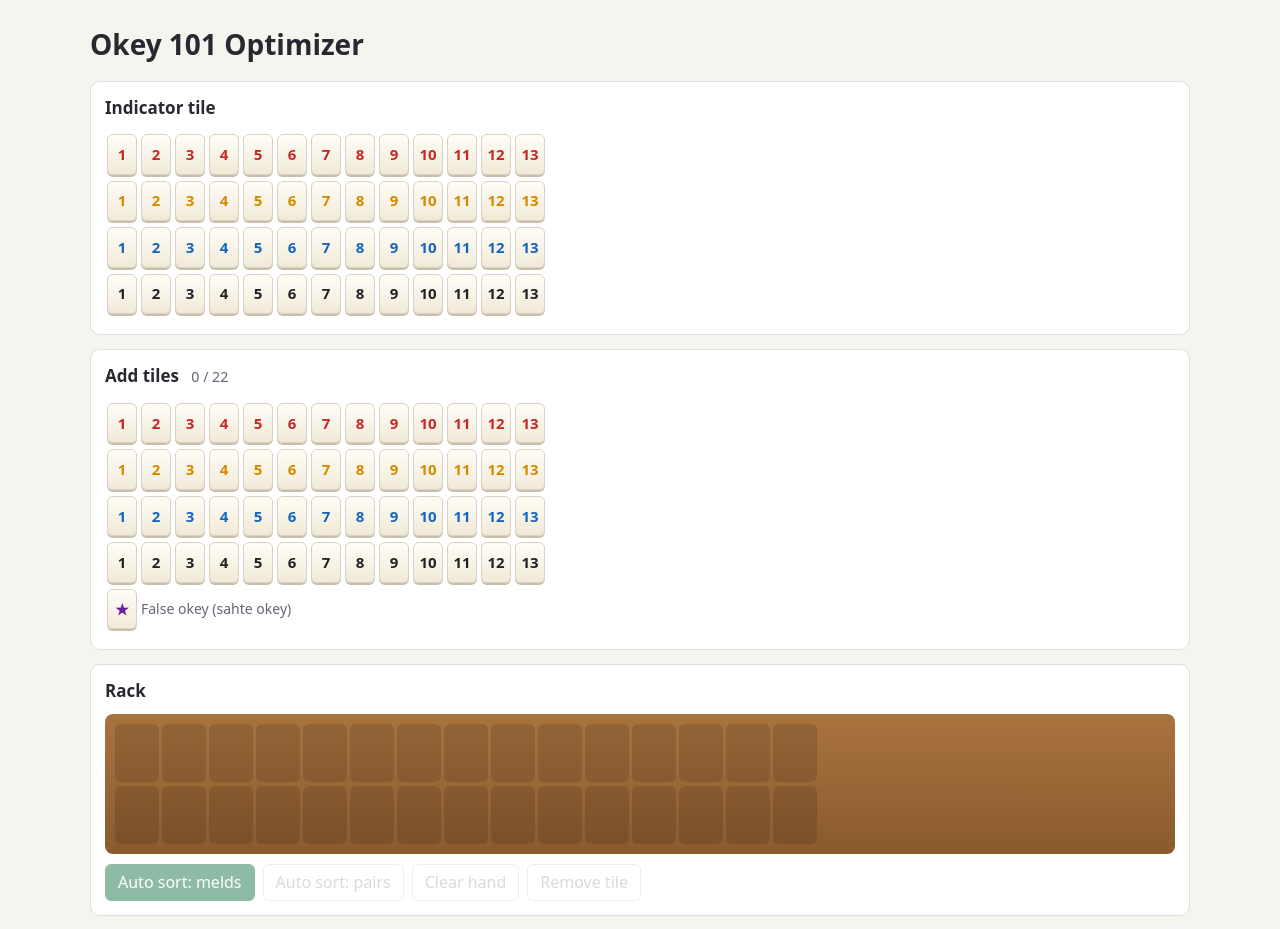
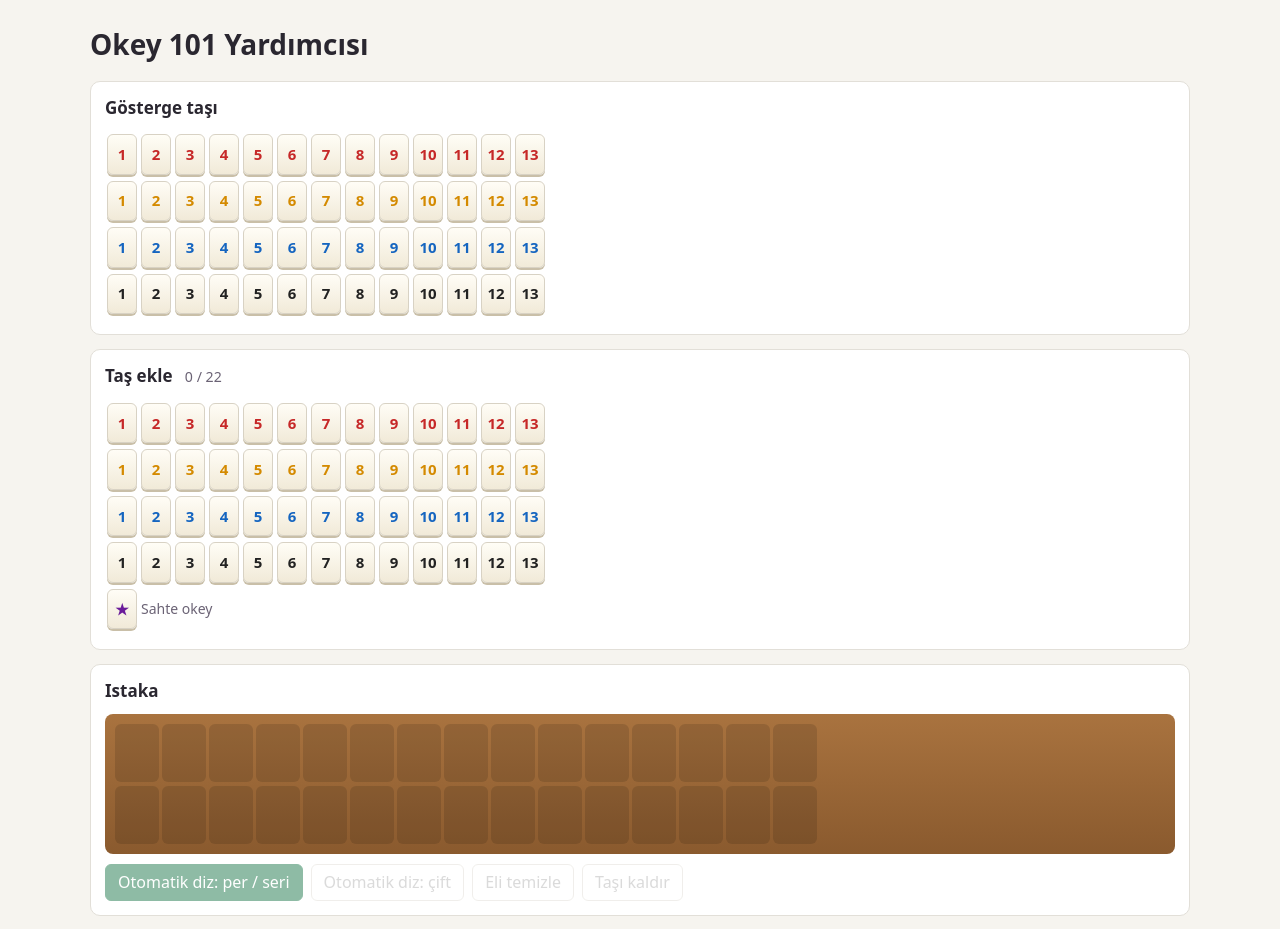
Before and after one commit to iltan987/okey101, a React (Vite) app: page / in a window 1280 px wide. Shown: the top 929 px of the page. Built offline with nearby package versions, Linux system fonts and the light colour scheme.

Commit message:
Translate UI to Turkish
All visible text is Turkish and the page language is set to tr. Tile
names use Turkish color names (e.g. "Siyah 13") instead of the
engine's English letter labels.

```diff
--- a/index.html
+++ b/index.html
@@ -1,10 +1,10 @@
 <!doctype html>
-<html lang="en">
+<html lang="tr">
   <head>
     <meta charset="UTF-8" />
     <link rel="icon" type="image/svg+xml" href="/favicon.svg" />
     <meta name="viewport" content="width=device-width, initial-scale=1.0" />
-    <title>Okey 101 Optimizer</title>
+    <title>Okey 101 Yardımcısı</title>
   </head>
   <body>
     <div id="root"></div>
--- a/src/App.tsx
+++ b/src/App.tsx
@@ -37,7 +37,7 @@ export default function App() {
 
   return (
     <>
-      <h1>Okey 101 Optimizer</h1>
+      <h1>Okey 101 Yardımcısı</h1>
       <IndicatorPicker indicator={indicator} onChange={setIndicator} />
       <TilePicker tiles={tiles} indicator={indicator} okey={okey} onAdd={addTile} />
       <Rack
@@ -54,13 +54,13 @@ export default function App() {
               disabled={!result || pending}
               onClick={() => result && setRack(result.meldRack)}
             >
-              Auto sort: melds
+              Otomatik diz: per / seri
             </button>
             <button type="button" disabled={!result || pending} onClick={() => result && setRack(result.pairsRack)}>
-              Auto sort: pairs
+              Otomatik diz: çift
             </button>
             <button type="button" disabled={tiles.length === 0} onClick={() => updateTiles([])}>
-              Clear hand
+              Eli temizle
             </button>
           </>
         }
--- a/src/components/IndicatorPicker.tsx
+++ b/src/components/IndicatorPicker.tsx
@@ -1,5 +1,6 @@
-import { faceLabel, okeyFromIndicator, sameFace, type Face } from '../engine/tiles'
+import { okeyFromIndicator, sameFace, type Face } from '../engine/tiles'
 import { FaceGrid } from './FaceGrid'
+import { faceName } from './labels'
 
 interface Props {
   indicator: Face | null
@@ -11,10 +12,10 @@ export function IndicatorPicker({ indicator, onChange }: Props) {
   return (
     <section className="panel">
       <h2>
-        Indicator tile{' '}
+        Gösterge taşı{' '}
         {indicator && okey && (
           <small>
-            {faceLabel(indicator)} → okey is <b className={okey.color}>{faceLabel(okey)}</b>
+            {faceName(indicator)} → okey: <b className={okey.color}>{faceName(okey)}</b>
           </small>
         )}
       </h2>
--- a/src/components/Rack.tsx
+++ b/src/components/Rack.tsx
@@ -32,7 +32,7 @@ export function Rack({ rack, tiles, okey, onChange, onRemove, actions }: Props)
 
   return (
     <section className="panel">
-      <h2>Rack</h2>
+      <h2>Istaka</h2>
       <div className="rack" style={{ gridTemplateColumns: `repeat(${RACK_COLS}, var(--slot))` }}>
         {rack.map((id, i) => {
           const tile = id !== null ? byId.get(id) : undefined
@@ -53,7 +53,7 @@ export function Rack({ rack, tiles, okey, onChange, onRemove, actions }: Props)
             setSelected(null)
           }}
         >
-          Remove tile
+          Taşı kaldır
         </button>
       </div>
     </section>
--- a/src/components/ResultsPanel.tsx
+++ b/src/components/ResultsPanel.tsx
@@ -2,7 +2,8 @@ import { OPEN_POINTS, type Analysis } from '../engine/analyze'
 import type { DiscardOption } from '../engine/discard'
 import type { MeldTile } from '../engine/melds'
 import { PAIRS_TO_OPEN } from '../engine/pairs'
-import { faceLabel, type Face } from '../engine/tiles'
+import type { Face } from '../engine/tiles'
+import { faceName } from './labels'
 import { Tile } from './Tile'
 import './ResultsPanel.css'
 
@@ -16,43 +17,43 @@ export function ResultsPanel({ analysis, okey, pending }: Props) {
   if (!okey) {
     return (
       <section className="panel results">
-        <p className="hint">Pick the indicator tile to start.</p>
+        <p className="hint">Başlamak için gösterge taşını seç.</p>
       </section>
     )
   }
   if (!analysis) {
     return (
       <section className="panel results">
-        <p className="hint">{pending ? 'Analyzing…' : 'Add tiles to your hand.'}</p>
+        <p className="hint">{pending ? 'Hesaplanıyor…' : 'Eline taş ekle.'}</p>
       </section>
     )
   }
 
   const { melds, pairs, lowestPenalty, canOpenMelds, discards } = analysis
   const recommendation = canOpenMelds
-    ? 'Open with melds (per / seri).'
+    ? 'Per / seri ile açabilirsin.'
     : pairs.canOpen
-      ? 'Open with pairs (çift).'
-      : `Not ready to open: ${OPEN_POINTS - melds.points} points or ${PAIRS_TO_OPEN - pairs.pairs.length} pairs short.`
+      ? 'Çift ile açabilirsin.'
+      : `Henüz açamazsın: ${OPEN_POINTS - melds.points} puan ya da ${PAIRS_TO_OPEN - pairs.pairs.length} çift eksik.`
 
   return (
     <section className={`panel results${pending ? ' stale' : ''}`}>
-      <h2>Results</h2>
+      <h2>Sonuçlar</h2>
       <p className="recommendation">{recommendation}</p>
 
       <div className="stats">
-        <Stat label="Meld points" value={`${melds.points} / ${OPEN_POINTS}`} ok={canOpenMelds} />
-        <Stat label="Pairs" value={`${pairs.pairs.length} / ${PAIRS_TO_OPEN}`} ok={pairs.canOpen} />
+        <Stat label="Per puanı" value={`${melds.points} / ${OPEN_POINTS}`} ok={canOpenMelds} />
+        <Stat label="Çift sayısı" value={`${pairs.pairs.length} / ${PAIRS_TO_OPEN}`} ok={pairs.canOpen} />
         <Stat
-          label="Lowest leftover penalty"
+          label="En düşük ceza"
           value={String(lowestPenalty.penalty)}
-          note={lowestPenalty.leftoverJokers > 0 ? 'includes an unplayed okey' : undefined}
+          note={lowestPenalty.leftoverJokers > 0 ? 'elde kalan okey dahil' : undefined}
         />
       </div>
 
       {melds.melds.length > 0 && (
         <>
-          <h3>Best melds</h3>
+          <h3>En iyi perler</h3>
           <div className="groups">
             {melds.melds.map((m, i) => (
               <Group key={i} tiles={m.tiles} okey={okey} />
@@ -63,10 +64,10 @@ export function ResultsPanel({ analysis, okey, pending }: Props) {
 
       {discards && (
         <>
-          <h3>Suggested discard</h3>
+          <h3>Önerilen atış</h3>
           <div className="discards">
-            <Discards title="Playing melds" options={discards.melds} okey={okey} detail={(o) => `${o.points} pts`} />
-            <Discards title="Playing pairs" options={discards.pairs} okey={okey} detail={(o) => `${o.pairs} pairs`} />
+            <Discards title="Per oynarken" options={discards.melds} okey={okey} detail={(o) => `${o.points} puan`} />
+            <Discards title="Çift oynarken" options={discards.pairs} okey={okey} detail={(o) => `${o.pairs} çift`} />
           </div>
         </>
       )}
@@ -98,7 +99,7 @@ function Group({ tiles, okey }: { tiles: MeldTile[]; okey: Face }) {
             small
             tile={{ id: '', kind: 'face', ...face }}
             okey={okey}
-            title={t.joker ? `Okey as ${faceLabel(t.face)}` : undefined}
+            title={t.joker ? `Okey, ${faceName(t.face)} yerine` : undefined}
           />
         )
       })}
--- a/src/components/Tile.tsx
+++ b/src/components/Tile.tsx
@@ -1,4 +1,4 @@
-import { faceLabel, sameFace, type Face, type HandTile } from '../engine/tiles'
+import { sameFace, type Face, type HandTile } from '../engine/tiles'
 import './Tile.css'
 
 interface Props {
@@ -34,7 +34,7 @@ export function Tile({ tile, okey, selected, disabled, small, onClick, title }:
       ) : (
         <>
           <span className="num">★</span>
-          {okey && <span className={`tag ${okey.color}`}>{faceLabel(okey)}</span>}
+          {okey && <span className={`tag ${okey.color}`}>{okey.n}</span>}
         </>
       )}
     </button>
--- a/src/components/TilePicker.tsx
+++ b/src/components/TilePicker.tsx
@@ -14,7 +14,7 @@ export function TilePicker({ tiles, indicator, okey, onAdd }: Props) {
   return (
     <section className="panel">
       <h2>
-        Add tiles <small>{tiles.length} / {MAX_HAND}</small>
+        Taş ekle <small>{tiles.length} / {MAX_HAND}</small>
       </h2>
       <FaceGrid okey={okey} onPick={onAdd} isDisabled={(f) => !canAddTile(tiles, indicator, f)}>
         <div className="face-row">
@@ -24,9 +24,9 @@ export function TilePicker({ tiles, indicator, okey, onAdd }: Props) {
             okey={okey}
             disabled={!canAddTile(tiles, indicator, falseOkey)}
             onClick={() => onAdd(falseOkey)}
-            title="False okey (sahte okey)"
+            title="Sahte okey"
           />
-          <span className="hint">False okey (sahte okey)</span>
+          <span className="hint">Sahte okey</span>
         </div>
       </FaceGrid>
     </section>
--- /dev/null
+++ b/src/components/labels.ts
@@ -0,0 +1,13 @@
+import type { Color, Face } from '../engine/tiles'
+
+export const COLOR_NAMES: Record<Color, string> = {
+  red: 'Kırmızı',
+  yellow: 'Sarı',
+  blue: 'Mavi',
+  black: 'Siyah',
+}
+
+/** Turkish tile name, e.g. "Siyah 13". */
+export function faceName(f: Face): string {
+  return `${COLOR_NAMES[f.color]} ${f.n}`
+}
```
